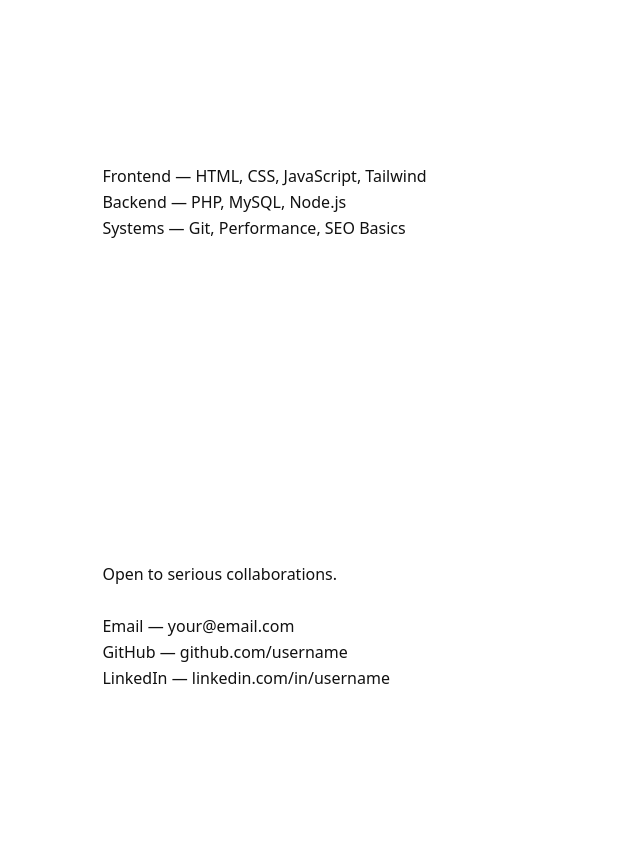
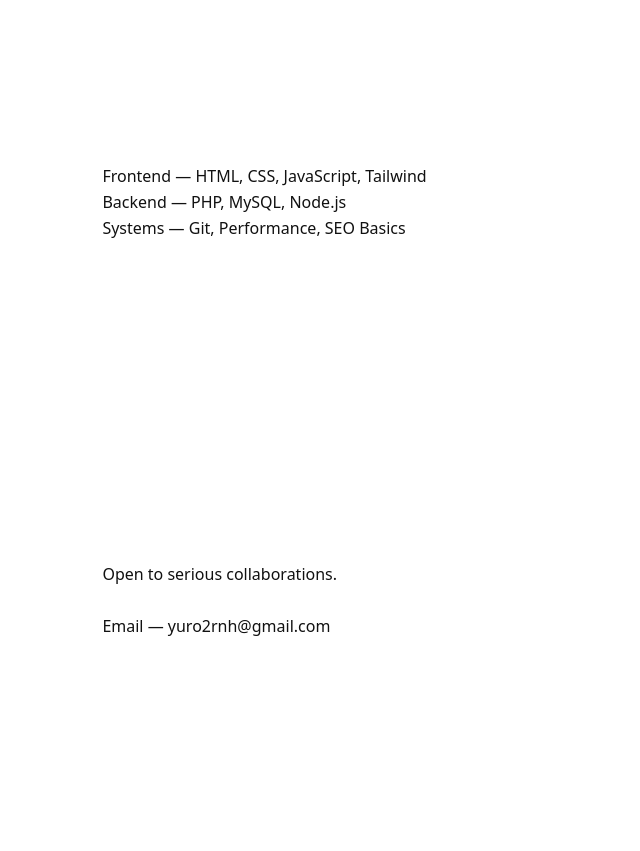
Before and after one commit to rnsingh123/Portfolioweb, a plain HTML site: page index.html in a window 1280 px wide. Shown: the part 1826-2677 px from the top of the page, without its empty margins (0-640 px from the left). After the commit the page ends 2625 px from the top, so only its background shows below. Drawn offline with nearby package versions, Linux system fonts and the light colour scheme.

Commit message:
"updated"

```diff
--- a/index.html
+++ b/index.html
@@ -142,9 +142,8 @@
     <p class="leading-relaxed">
       Open to serious collaborations.<br><br>
 
-      Email — your@email.com<br>
-      GitHub — github.com/username<br>
-      LinkedIn — linkedin.com/in/username
+      Email — yuro2rnh@gmail.com<br>
+
     </p>
   </footer>
 
```
